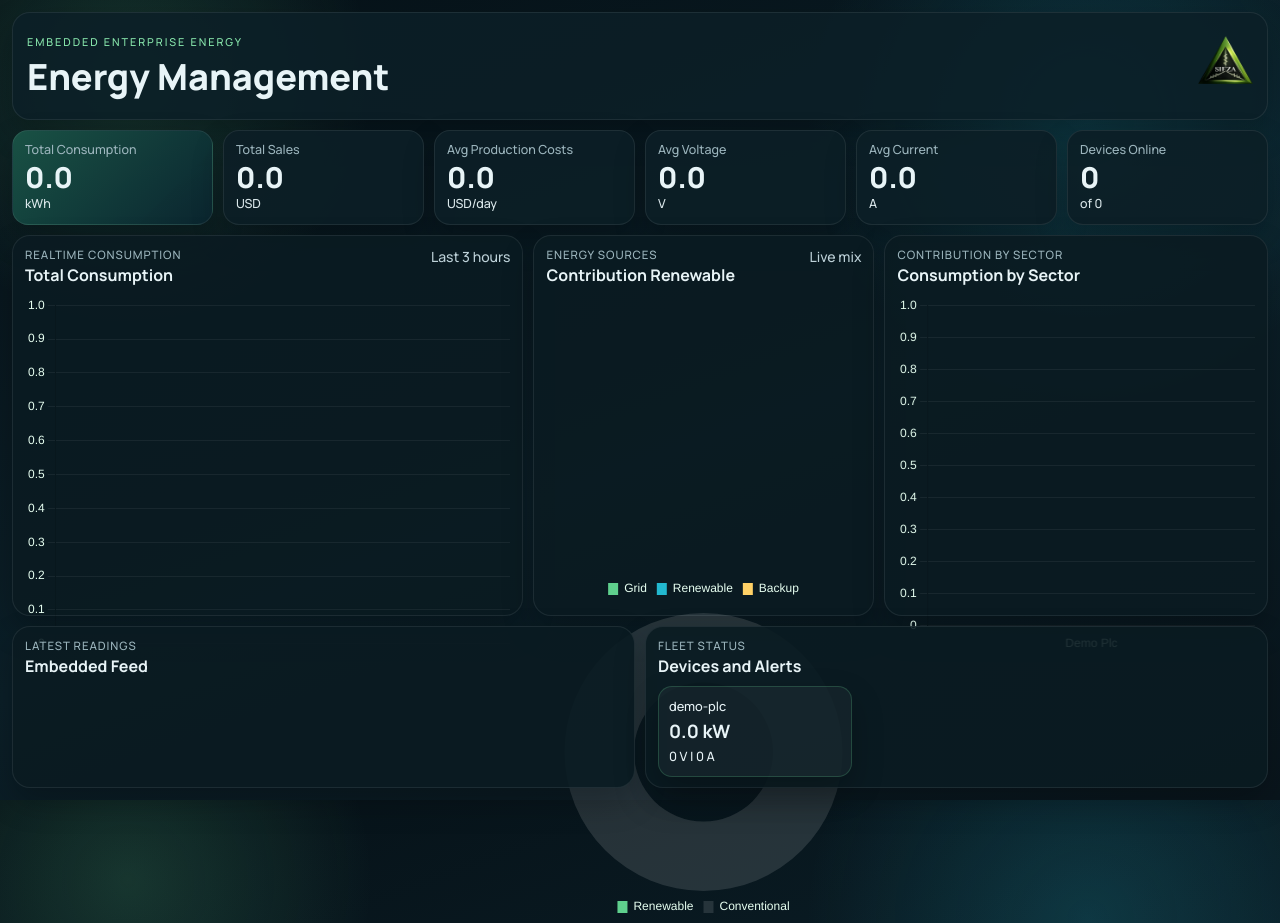
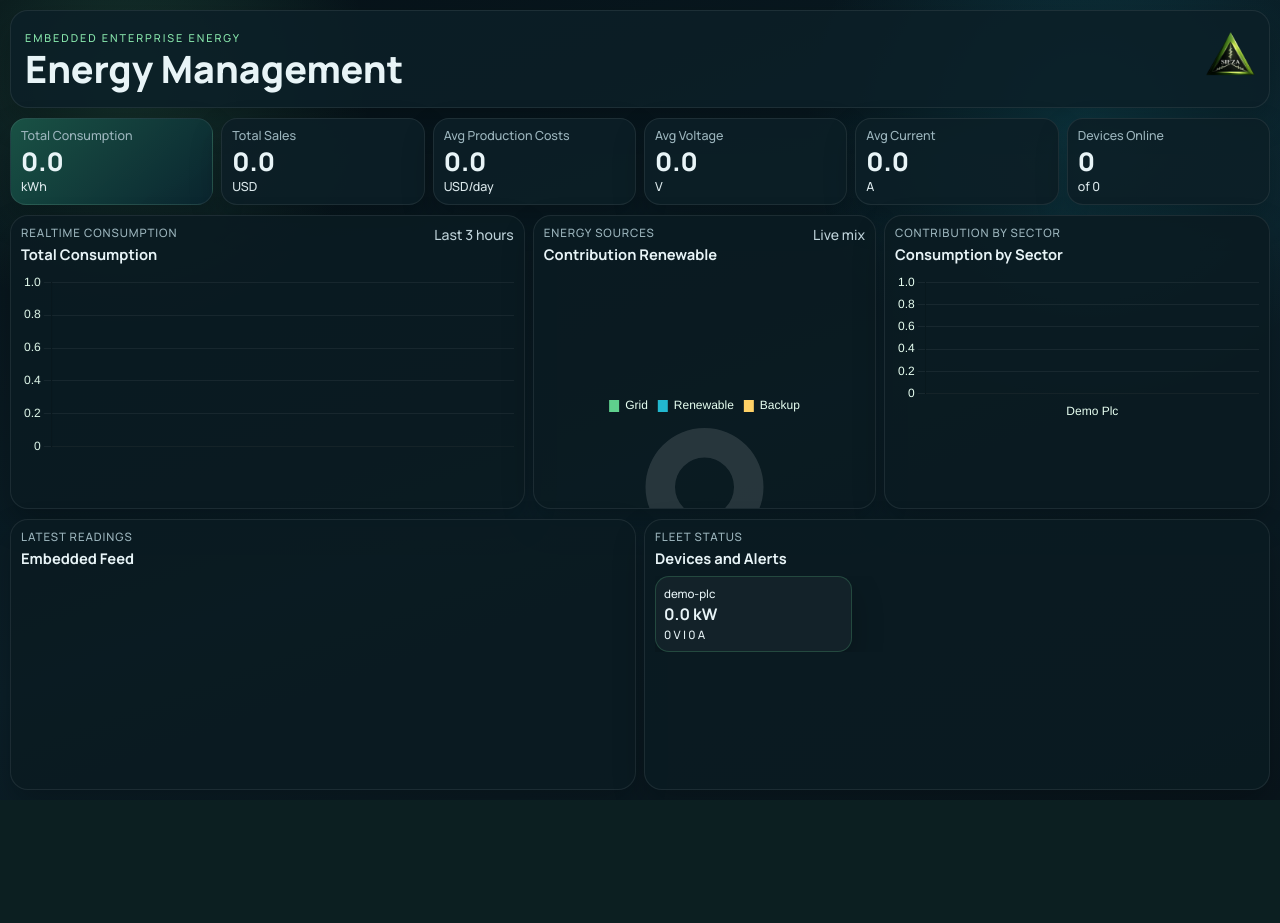
Before and after one commit to zamoranodizaPi/miniscadaModbus, a Flask app: page /local in a window 1280 px wide. After the commit the page ends 800 px from the top, so only its background shows below. Run offline with Flask 3, Linux system fonts and the light colour scheme; data comes from the database, SQL or seed files in the repository; data that the repository does not hold is empty.

Commit message:
Improve kiosk logo scale and row spacing

```diff
--- a/web/static/app.css
+++ b/web/static/app.css
@@ -861,11 +861,12 @@ canvas {
 
 .local-energy-shell {
   display: grid;
-  grid-template-rows: auto auto 1fr auto;
+  grid-template-rows: auto auto minmax(0, 1fr) minmax(0, 0.92fr);
   gap: 10px;
   width: 100vw;
   height: 100vh;
-  padding: 12px;
+  padding: 10px;
+  overflow: hidden;
 }
 
 .local-energy-header,
@@ -882,15 +883,16 @@ canvas {
   justify-content: space-between;
   align-items: center;
   gap: 1rem;
-  padding: 12px 14px;
+  padding: 10px 14px;
   border-radius: 18px;
   background: rgba(12, 31, 39, 0.88);
 }
 
 .local-energy-title {
   margin: 4px 0 0;
-  font-size: 2.25rem;
+  font-size: 2.35rem;
   font-weight: 800;
+  line-height: 1;
 }
 
 .local-energy-copy {
@@ -911,17 +913,20 @@ canvas {
   display: flex;
   align-items: center;
   justify-content: flex-end;
+  min-height: 76px;
 }
 
 .kiosk-logo .app-logo {
-  max-width: 220px;
-  max-height: 82px;
+  max-width: 260px;
+  width: auto;
+  height: 74px;
+  max-height: 74px;
 }
 
 .local-energy-kpis {
   display: grid;
   grid-template-columns: repeat(6, minmax(0, 1fr));
-  gap: 10px;
+  gap: 8px;
 }
 
 .local-energy-kpi {
@@ -929,8 +934,8 @@ canvas {
   flex-direction: column;
   justify-content: center;
   gap: 0.2rem;
-  min-height: 86px;
-  padding: 10px 12px;
+  min-height: 78px;
+  padding: 8px 10px;
   border-radius: 16px;
   background: rgba(12, 31, 39, 0.92);
 }
@@ -945,7 +950,7 @@ canvas {
 }
 
 .local-energy-kpi strong {
-  font-size: 1.8rem;
+  font-size: 1.6rem;
   line-height: 1;
   font-weight: 800;
 }
@@ -958,24 +963,27 @@ canvas {
 .local-energy-main {
   display: grid;
   grid-template-columns: 1.2fr 0.8fr 0.9fr;
-  gap: 10px;
+  gap: 8px;
   min-height: 0;
+  align-items: stretch;
 }
 
 .local-energy-bottom {
   display: grid;
   grid-template-columns: 1fr 1fr;
-  gap: 10px;
+  gap: 8px;
   min-height: 0;
+  align-items: stretch;
 }
 
 .local-energy-panel {
   display: flex;
   flex-direction: column;
   min-height: 0;
-  padding: 10px 12px;
+  padding: 8px 10px;
   border-radius: 18px;
   background: rgba(10, 27, 34, 0.9);
+  overflow: hidden;
 }
 
 .local-energy-panel.wide {
@@ -983,7 +991,7 @@ canvas {
 }
 
 .local-energy-panel.compact {
-  min-height: 0;
+  min-height: 170px;
 }
 
 .local-energy-panel.narrow,
@@ -996,7 +1004,7 @@ canvas {
   justify-content: space-between;
   align-items: flex-start;
   gap: 0.75rem;
-  margin-bottom: 8px;
+  margin-bottom: 6px;
 }
 
 .local-energy-panel-head span {
@@ -1008,7 +1016,7 @@ canvas {
 }
 
 .local-energy-panel-head strong {
-  font-size: 1rem;
+  font-size: 0.92rem;
 }
 
 .local-energy-panel-head small {
@@ -1018,22 +1026,39 @@ canvas {
 .local-donut-grid {
   display: grid;
   grid-template-columns: 1fr;
-  gap: 8px;
+  gap: 6px;
   min-height: 0;
   flex: 1;
+}
+
+.local-energy-panel canvas {
+  display: block;
+  width: 100% !important;
+}
+
+.local-energy-panel.wide canvas {
+  height: 185px !important;
+  max-height: 185px;
+}
+
+.local-energy-panel.narrow canvas,
+.local-energy-panel.compact canvas {
+  height: 150px !important;
+  max-height: 150px;
 }
 
 .local-status-grid {
   display: grid;
   grid-template-columns: repeat(3, minmax(0, 1fr));
-  gap: 8px;
+  gap: 6px;
+  overflow: hidden;
 }
 
 .local-status-card {
   display: flex;
   flex-direction: column;
-  gap: 6px;
-  padding: 10px;
+  gap: 4px;
+  padding: 8px;
   border-radius: 14px;
   background: rgba(255, 255, 255, 0.04);
 }
@@ -1052,18 +1077,18 @@ canvas {
 
 .local-status-card header,
 .local-status-card footer {
-  font-size: 0.8rem;
+  font-size: 0.72rem;
 }
 
 .local-status-card strong {
-  font-size: 1.15rem;
+  font-size: 1rem;
   line-height: 1;
 }
 
 .local-reading-list {
   display: flex;
   flex-direction: column;
-  gap: 8px;
+  gap: 6px;
   overflow: auto;
 }
 
@@ -1071,16 +1096,16 @@ canvas {
   display: flex;
   flex-direction: column;
   gap: 2px;
-  padding: 8px 10px;
+  padding: 7px 9px;
   border-radius: 12px;
   background: rgba(255, 255, 255, 0.04);
 }
 
 .local-reading-item strong {
-  font-size: 0.82rem;
+  font-size: 0.76rem;
 }
 
 .local-reading-item span {
   color: #bfd5db;
-  font-size: 0.75rem;
+  font-size: 0.68rem;
 }
```
